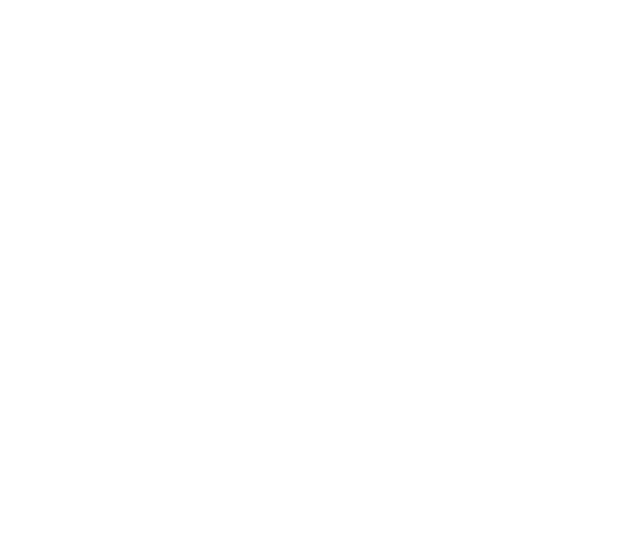
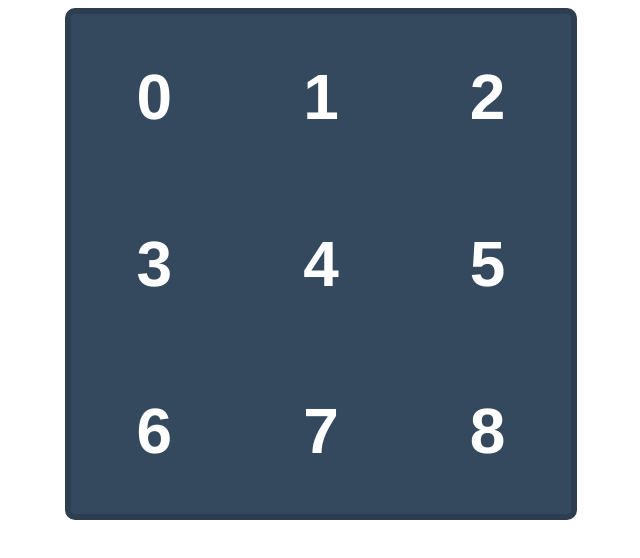
Before and after one commit to Eduardodiniz05/tic-tac-toe, a plain HTML site: page index.html in a window 1280 px wide. Shown: the whole page, without its empty margins (319-959 px from the left). Drawn offline with Linux system fonts and the light colour scheme.

Commit message:
add style css and more functions on JS

```diff
--- a/script.js
+++ b/script.js
@@ -1,6 +1,6 @@
 const tic_tac_toe = {
     board:['', '', '', '', '', '', '', '', ''],
-    symbols:['X', 'O'],
+    simbols:['X', 'O'],
 
     container_element: null,
     init: function(container){
@@ -8,6 +8,13 @@ const tic_tac_toe = {
     },
 
     draw: function(){
-
+        let content = '';
+        for (i in this.board) {
+            content += '<div>' + i + '</div>';
+        };
+        this.container_element.innerHTML= content;
     }
 };
+
+tic_tac_toe.init(document.querySelector('.game'));
+tic_tac_toe.draw();
--- a/style.css
+++ b/style.css
@@ -0,0 +1,22 @@
+.game {
+    width: 500px;
+    height: 500px;
+    margin: 0 auto;
+    background-color: #34495e;
+    color: #fff;
+    border: 6px solid #2c3e50;
+    border-radius: 10px;
+    display: grid;
+    grid-template: repeat(3, 1fr) / repeat(3, 1fr);
+}
+
+.game > div {
+    border: 6px;
+    border-radius:2px;
+    font-family: helvetica;
+    font-weight: bold;
+    font-size: 4em;
+    display: flex;
+    justify-content: center;
+    align-items: center;
+}
```
Also changed, not shown: index.html (+3 -0 lines).
